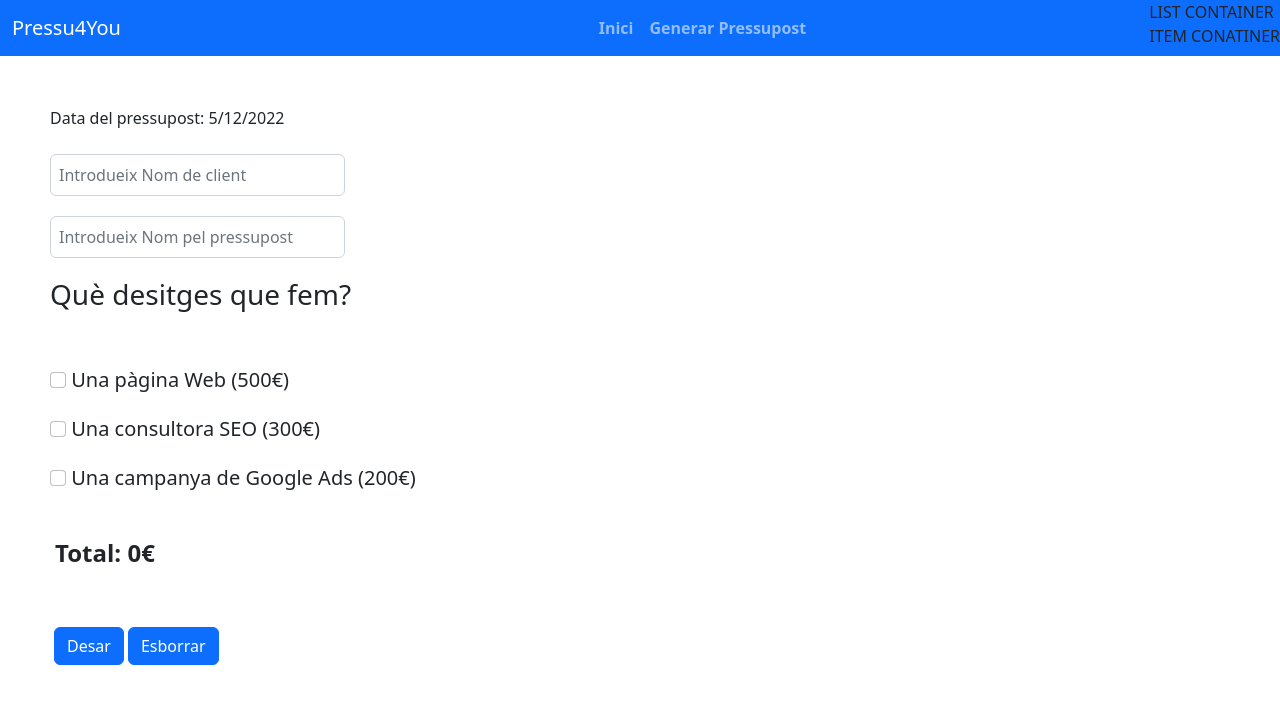
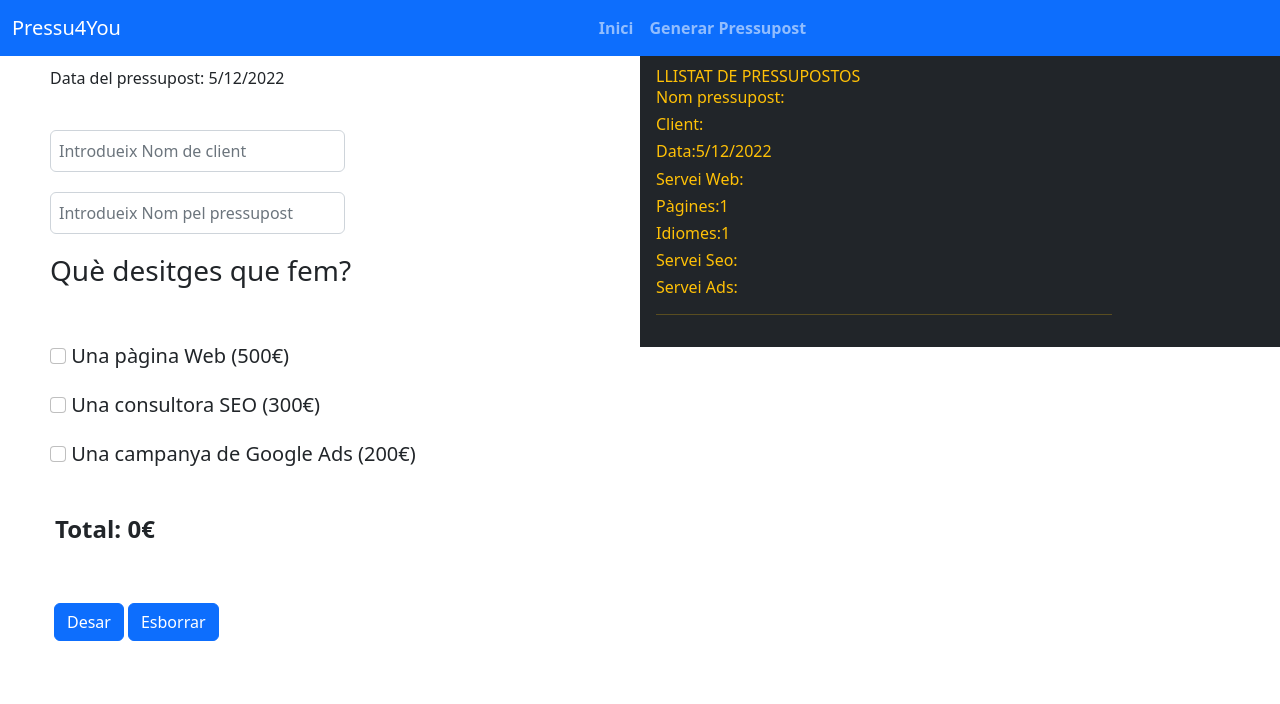
Before and after one commit to Xavi-BCN/sprint7-a, a React (Create React App) app: page /budgets in a window 1280 px wide. Both pictures are taken after a click on the button "Desar". Shown: the top 704 px of the page. Built offline with nearby package versions, Linux system fonts and the light colour scheme.

Commit message:
Exercise 7 Showing budgetslist not finish

```diff
--- a/src/Styles/App.css
+++ b/src/Styles/App.css
@@ -3,9 +3,13 @@
   padding: 0;
   box-sizing: border-box;
 }
+body{
+  overflow-y:hidden
+}
 
 .App{
   margin: 50px;
+  max-height: 800px;
 }
 
 label{
@@ -28,3 +32,7 @@ label{
 .form-control{
   margin-bottom: 20px;
 }
+
+.container-list{
+  max-height: 600px;
+}
--- a/src/components/BudgetItem.jsx
+++ b/src/components/BudgetItem.jsx
@@ -1,23 +1,27 @@
+import { useEffect } from "react"
 
+function BudgetItem({ data }) {
+    //const arrayBudguets = JSON.parse(localStorage.getItem('Presupuesto')) ?? []
 
-function BudgetItem() {
-    const arrayBudguets = JSON.parse(localStorage.getItem('Presupuesto')) ?? []
+    useEffect(() => {
+
+    },[data])
 
 
     return (
         <div className="s">
-            {arrayBudguets.map((presu, id) => {
+            {data.map((presu, i) => {
                 return (
                     <>
-                        <h6 key={id}>Nom pressupost:{presu.budgetName}</h6>
-                        <h6 key={id}>Client:{presu.costumerName}</h6>
+                        <h6 key={i}>Nom pressupost:{presu.budgetName}</h6>
+                        {/* <h6 key={id}>Client:{presu.costumerName}</h6>
                         <h6 key={id}>Data:{presu.date}</h6>
                         <h6 key={id}>Servei Web:{presu.web}</h6>
                         <h6 key={id}>Pàgines:{presu.pages}</h6>
                         <h6 key={id}>Idiomes:{presu.lang}</h6>
                         <h6 key={id}>Servei Seo:{presu.seo}</h6>
                         <h6 key={id}>Servei Ads:{presu.ads}</h6>
-                        <hr width="75%" />
+                        <hr width="75%" /> */}
                     </>
                 )
             })}
--- a/src/components/Navbar.jsx
+++ b/src/components/Navbar.jsx
@@ -3,7 +3,7 @@ import { Link } from "react-router-dom";
 export const Navbar = () => {
   return (
     <>
-      <nav className="navbar navbar-expand-lg navbar-dark bg-primary">
+      <nav className="navbar navbar-expand-lg navbar-dark bg-primary fixed-top">
         <div className="container-fluid">
           <a className="navbar-brand" href="#">
             Pressu4You
--- a/src/components/PanelBudgetsList.jsx
+++ b/src/components/PanelBudgetsList.jsx
@@ -1,13 +1,30 @@
-import BudgetItem from "./BudgetItem"
+//import BudgetItem from "./BudgetItem"
+import { useEffect } from "react";
 
-const PanelBudgetsList = () => {
+const PanelBudgetsList = ({ data }) => {
 
+    //useEffect(() => {}, [data]);
 
-    return (
-        <div className="s">
-            <BudgetItem />
-        </div>
-    )
-}
+  return (
+    <>
+    {data.map((presu, i) => {
+        return (
+            <>
 
-export default PanelBudgetsList
+                <h6 key={i} id={i}>Nom pressupost:{presu.budgetName}</h6>
+                <h6 key={i} id={i}>Client:{presu.costumerName}</h6>
+                <h6 key={i} id={i}>Data:{presu.date}</h6>
+                <h6 key={i} id={i}>Servei Web:{presu.web}</h6>
+                <h6 key={i} id={i}>Pàgines:{presu.pages}</h6>
+                <h6 key={i} id={i}>Idiomes:{presu.lang}</h6>
+                <h6 key={i} id={i}>Servei Seo:{presu.seo}</h6>
+                <h6 key={i} id={i}>Servei Ads:{presu.ads}</h6>
+                <hr width="75%" />
+            </>
+        )
+    })}
+    </>
+  );
+};
+
+export default PanelBudgetsList;
--- a/src/pages/budgets.js
+++ b/src/pages/budgets.js
@@ -73,6 +73,7 @@ export default function Budgets() {
   useEffect(() => {
     existBudget = JSON.parse(localStorage.getItem('Presupuesto'));
     if (existBudget) {
+      //PanelBudgetsList();
       loadData(existBudget);
     }
   }, [])
@@ -112,7 +113,7 @@ export default function Budgets() {
 
   return (
     <div className="App">
-      <div>Data del pressupost: {dateBudget}</div><br/>
+      <div className='py-3'>Data del pressupost: {dateBudget}</div><br/>
       <input
        className='form-control w-25 p-2'
        type="text"
@@ -166,12 +167,9 @@ export default function Budgets() {
         <button
         type="button"
         className="btn btn-primary ms-1 mt-2"
-        onClick={deleteData}>Esborrar</button>
-      <div className='container-list position-absolute top-0 end-0'>LIST CONTAINER
-          <PanelBudgetsList />
-        <div className='container-item'>ITEM CONATINER
-
-        </div>
+        onClick={deleteData}>Esborrar</button><br/><br/>
+      <div className='container-list text-warning bg-dark position-absolute top-0 end-0 w-50 p-3 mt-5 overflow-auto mh-100'>LLISTAT DE PRESSUPOSTOS
+          <PanelBudgetsList data={listBudgets} />
       </div>
     </div>
   );
```
